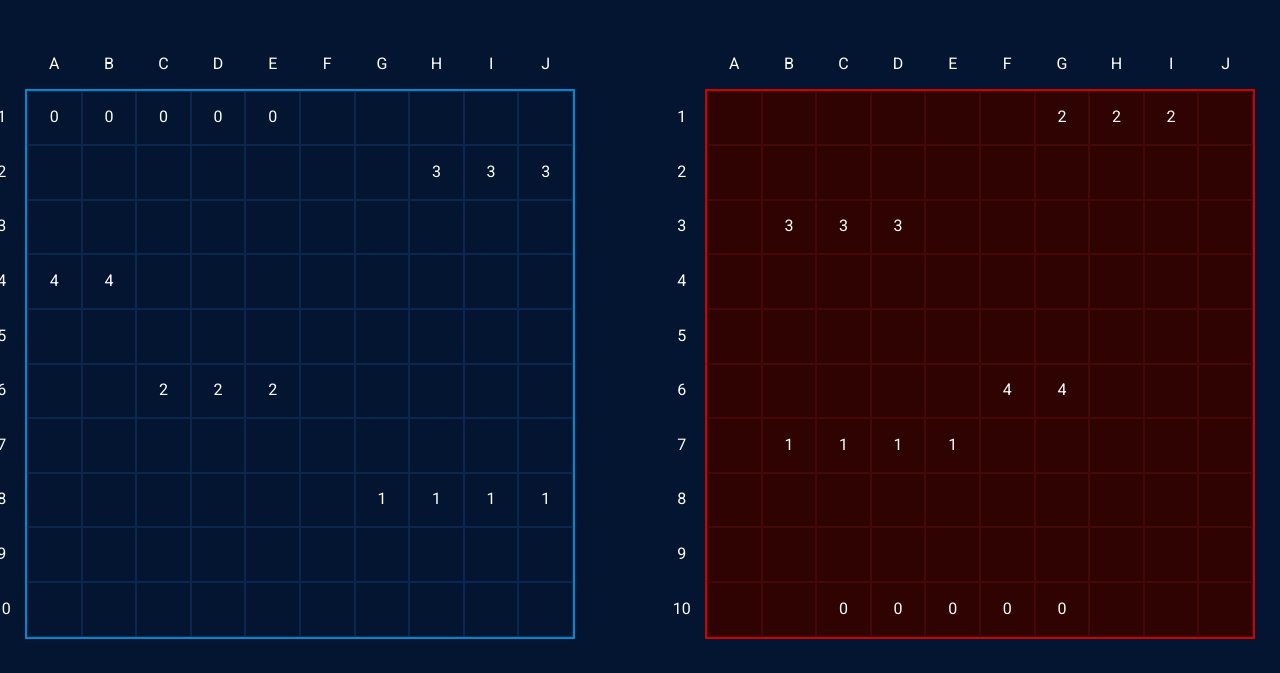
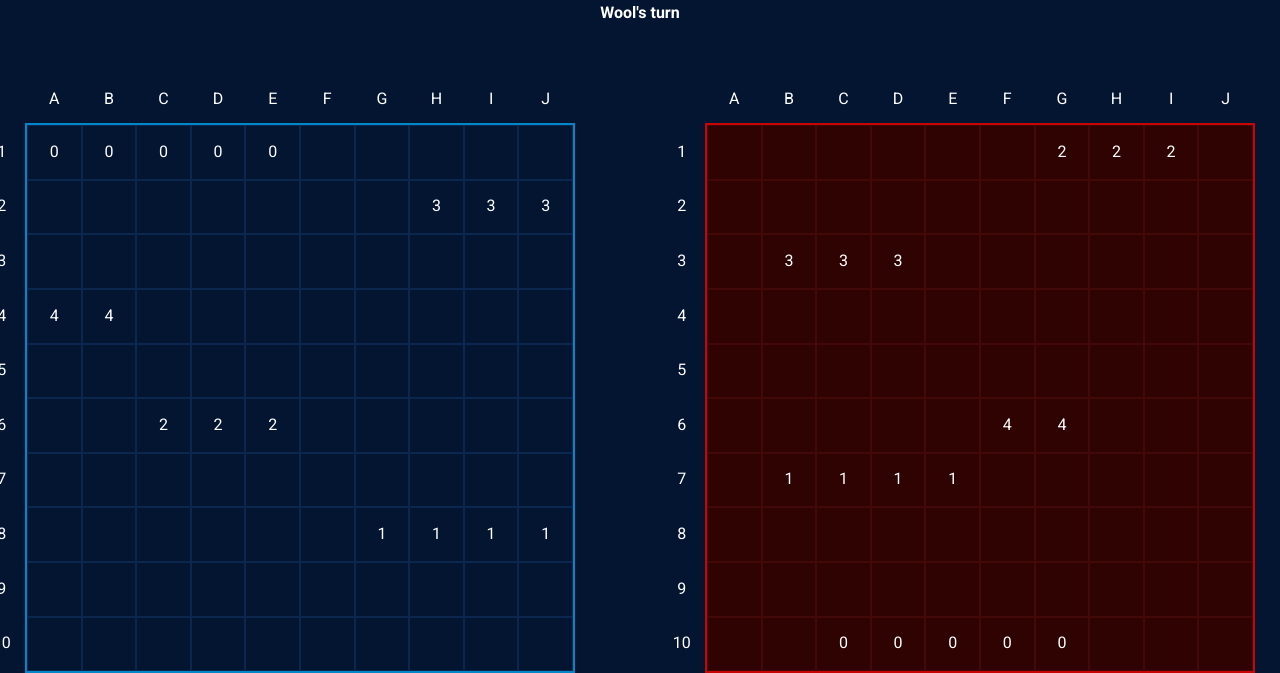
Before and after one commit to DarkWool/battleship-js, a website with bundled scripts: page index.html in a window 1280 px wide. Shown: the part 128-801 px from the top of the page. Built offline with nearby package versions, Linux system fonts and the light colour scheme.

Commit message:
Add game's initial logic
Add event listeners for each board box and refactor dom.js

```diff
--- a/index.html
+++ b/index.html
@@ -14,6 +14,11 @@
             <h1>Battleship Game</h1>
             <p>Whereas disregard and contempt for human rights have resulted</p>
         </div>
+
+        <div class="game_turn">
+
+        </div>
+
         <div class="game_boards">
             <section data-player="A" class="board">
                 <!--
--- a/scripts/dom.js
+++ b/scripts/dom.js
@@ -2,37 +2,57 @@ import { gameController } from "./gameController.js";
 
 function domController() {
     const game = gameController();
-    let boards = game.getBoards();
+    const players = game.getPlayers();
 
-    const playersBoards = document.querySelectorAll("[data-player]");
-    const boardAContainer = playersBoards[0];
-    const boardBContainer = playersBoards[1];
+    const gameboards = document.getElementsByClassName("game_boards")[0];
+    const turn = document.getElementsByClassName("game_turn")[0];
 
-    const renderBoards = (boards) => {
-        const boardA = createBoardUI(boards[0]);
-        const boardB = createBoardUI(boards[1]);
+    const renderBoards = () => {
+        gameboards.innerHTML = "";
 
-        boardAContainer.innerHTML = "";
-        boardBContainer.innerHTML = "";
-        boardAContainer.append(boardA);
-        boardBContainer.append(boardB);
+        let index = 0;
+        for (const player of players) {
+            const board = player.gameboard.getBoard();
+            const boardUI = createBoardUI(board, index);
+            gameboards.append(boardUI);
+            index++;
+        }
     };
 
-    const createBoardUI = (board) => {
-        const fragment = document.createDocumentFragment();
-        board.forEach(row => {
-            row.forEach(col => {
+    const createBoardUI = (board, boardIndex) => {
+        const newBoard = document.createElement("section");
+        newBoard.classList.add("board");
+        if (boardIndex !== 0) newBoard.classList.add("enemy");
+
+        board.forEach((row, rowIndex) => {
+            row.forEach((col, colIndex) => {
                 const box = document.createElement("div");
                 box.textContent = col;
 
-                fragment.append(box);
+                if (boardIndex !== 0) {
+                    box.addEventListener("click", e => {
+                        console.log(`[${rowIndex}, ${colIndex}]`);
+
+                        const result = game.playTurn([rowIndex, colIndex]);
+                        if (result) e.currentTarget.classList.add("hit");
+
+                        e.currentTarget.textContent = "●";
+
+                        updateTurn();
+                    }, { once: true });
+                }
+
+                newBoard.append(box);
             });
         });
 
-        return fragment;
+        return newBoard;
     };
 
-    renderBoards(boards);
+    const updateTurn = () => turn.textContent = `${game.getCurrentPlayer().name}'s turn`;
+
+    renderBoards();
+    updateTurn();
 }
 
 domController();
--- a/scripts/gameController.js
+++ b/scripts/gameController.js
@@ -4,8 +4,9 @@ import { gameboard } from "./gameboard.js";
 function gameController() {
     const playerA = player("Wool", gameboard());
     const playerB = player("PC", gameboard());
+    const players = [playerA, playerB];
 
-    let playerTurn = "A";
+    let playerTurn = playerA;
 
     // Predefined coords
     playerA.gameboard.placeShip([0, 0], 5);
@@ -20,15 +21,29 @@ function gameController() {
     playerB.gameboard.placeShip([2, 1], 3);
     playerB.gameboard.placeShip([5, 5], 2);
 
-    const getBoards = () => {
-        return [
-            playerA.gameboard.getBoard(),
-            playerB.gameboard.getBoard(),
-        ];
+    const getPlayers = () => players;
+    const getCurrentPlayer = () => playerTurn;
+
+    const playTurn = (coords) => {
+        const currPlayer = getCurrentPlayer();
+        const playerToAttack = players.find(player => player.name !== currPlayer.name);
+
+        switchTurn();
+
+        const wasHit = currPlayer.attack(playerToAttack.gameboard, coords);
+        return wasHit;
     };
 
+    function switchTurn() {
+        playerTurn = (playerTurn.name === players[0].name) ?
+            players[1] :
+            players[0];
+    }
+
     return {
-        getBoards,
+        getPlayers,
+        getCurrentPlayer,
+        playTurn
     };
 }
 
--- a/scripts/gameboard.js
+++ b/scripts/gameboard.js
@@ -35,11 +35,12 @@ function gameboard() {
             ships[index].hit();
             board[coordY][coordX] = "X";
 
-            return;
+            return true;
         }
 
         // Record a missed shot on the board
         board[coordY][coordX] = "/";
+        return false;
     }
 
     const checkForLeftShips = () => ships.every(ship => ship.isSunk());
--- a/scripts/player.js
+++ b/scripts/player.js
@@ -1,9 +1,9 @@
 function player(name, gameboard) {
     const attack = (enemyBoard, coords) => {
-        const board = enemyBoard.board;
+        const board = enemyBoard.getBoard();
 
         // If the coords have not been shot yet then attack
-        if (board[coords[0]][coords[1]] !== "/") enemyBoard.receiveAttack(coords);
+        if (board[coords[0]][coords[1]] !== "/") return enemyBoard.receiveAttack(coords);
     };
 
     return {
--- a/style.css
+++ b/style.css
@@ -54,8 +54,14 @@ h1 {
 }
 
 .game_header {
-  margin-bottom: 100px;
+  margin-bottom: 50px;
   text-align: center;
+}
+
+.game_turn {
+  font-weight: bold;
+  text-align: center;
+  margin-bottom: 50px;
 }
 
 .game_boards {
@@ -64,6 +70,7 @@ h1 {
   justify-content: space-between;
   grid-template-columns: 1fr 1fr;
   grid-template-rows: 1fr;
+  margin-top: 50px;
 }
 
 .board {
@@ -92,6 +99,10 @@ h1 {
   align-items: center;
   justify-content: center;
   transition: 0.25s background-color, 0.25s border ease;
+  -webkit-user-select: none; /* Safari */
+  -moz-user-select: none; /* Firefox */
+  -ms-user-select: none; /* IE10+/Edge */
+  user-select: none; /* Standard */
 }
 
 .board > div::before,
@@ -102,6 +113,7 @@ h1 {
   align-items: center;
   width: 100%;
   height: 100%;
+  color: white;
 }
 
 .board > div:nth-last-of-type(10n)::after {
@@ -123,6 +135,10 @@ h1 {
   border: 1px solid hsl(200, 93%, 48%);
 }
 
+.hit {
+  color: red;
+}
+
 
 
 
```
